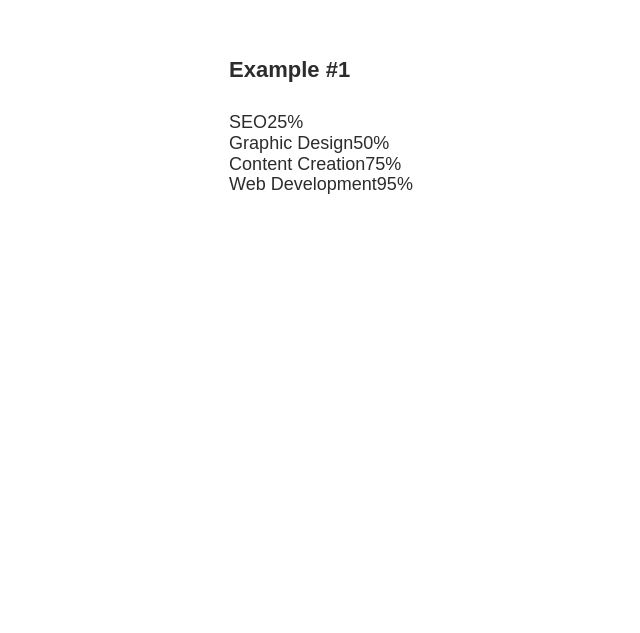
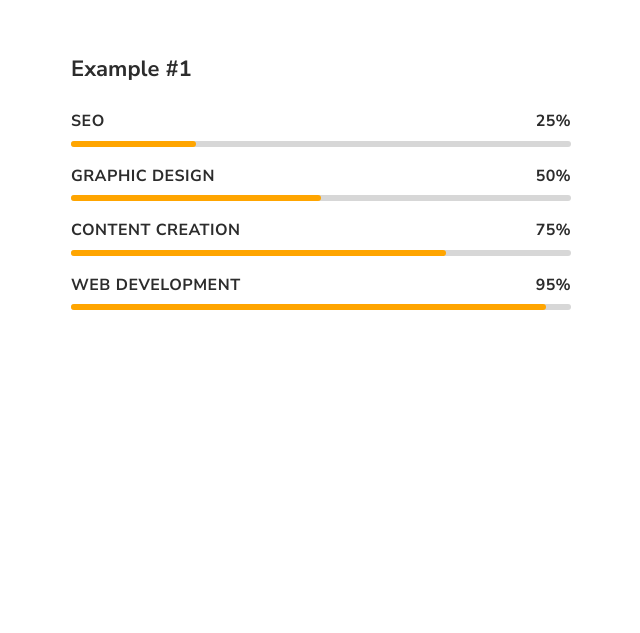
Before and after one commit to nat-davydova/progress-bars-collection, a website built with Vite: page index.html in a window 1280 px wide. Shown: the part 167-800 px from the top of the page, without its empty margins (319-959 px from the left). Built offline with nearby package versions, Linux system fonts and the light colour scheme.

Commit message:
example 1: add example styles

```diff
--- a/index.html
+++ b/index.html
@@ -7,7 +7,7 @@
     <link rel="stylesheet" href="src/style.css">
     <link rel="preconnect" href="https://fonts.googleapis.com">
     <link rel="preconnect" href="https://fonts.gstatic.com" crossorigin>
-    <link href="https://fonts.googleapis.com/css2?family=Nunito+Sans:opsz,wght@6..12,400;6..12,500;6..12,600&display=swap" rel="stylesheet">
+    <link href="https://fonts.googleapis.com/css2?family=Nunito+Sans:wght@400;500;600;700&display=swap" rel="stylesheet">
     <title>Progress Bars Collection</title>
   </head>
   <body>
--- a/src/style.css
+++ b/src/style.css
@@ -1,9 +1,4 @@
 @import 'node_modules/modern-normalize/modern-normalize.css';
-
-html,
-body {
-    font-family: 'Nunito Sans', sans-serif;
-}
 
 :root {
     --transition-duration: .2s;
@@ -25,7 +20,7 @@ body {
 /* DEMO STYLES: YOU DON'T NEED THEM!!! */
 
 body {
-    font-family: 'Quicksand', sans-serif;
+    font-family: 'Nunito Sans', sans-serif;
     font-size: var(--font-size-default);
     color: var(--text-color-default);
 }
@@ -88,6 +83,10 @@ body a {
     justify-content: center;
 }
 
+.example {
+    width: 100%;
+}
+
 .example__title {
     margin-top: 0;
     margin-bottom: 30px;
@@ -96,6 +95,58 @@ body a {
 
 /* PROGRESS STYLES: YOU DON'T NEED THEM!!! */
 
+.progress-bars {
+    display: flex;
+    flex-direction: column;
+    gap: 20px;
+    width: 100%;
+}
+
 .progress-bars progress {
     display: none;
 }
+
+.example-1__progress {
+    --ex1-progress-height: 6px;
+    --ex1-progress-border-radius: calc(var(--ex1-progress-height) / 2);
+    --ex1-progress-bg: #d7d7d7;
+    --ex1-progress-inner-bg: #ff7f00;
+
+    position: relative;
+    display: flex;
+    row-gap: 10px;
+    flex-wrap: wrap;
+    justify-content: space-between;
+}
+
+.example-1__progress .progress__bar {
+    position: relative;
+    flex-shrink: 0;
+    width: 100%;
+    height: var(--ex1-progress-height);
+    background-color: var(--ex1-progress-bg);
+    border-radius: var(--ex1-progress-border-radius);
+}
+
+.example-1__progress .progress__bar-inner {
+    position: absolute;
+    top: 0;
+    left: 0;
+    height: 100%;
+    background-color: orange;
+    border-radius: inherit;
+}
+
+.example-1__progress .progress__title {
+    font-size: 16px;
+    font-weight: 700;
+    text-transform: uppercase;
+    letter-spacing: .5px;
+}
+
+.example-1__progress .progress__percentage {
+    font-size: 16px;
+    font-weight: 700;
+    text-transform: uppercase;
+    letter-spacing: .3px;
+}
```
